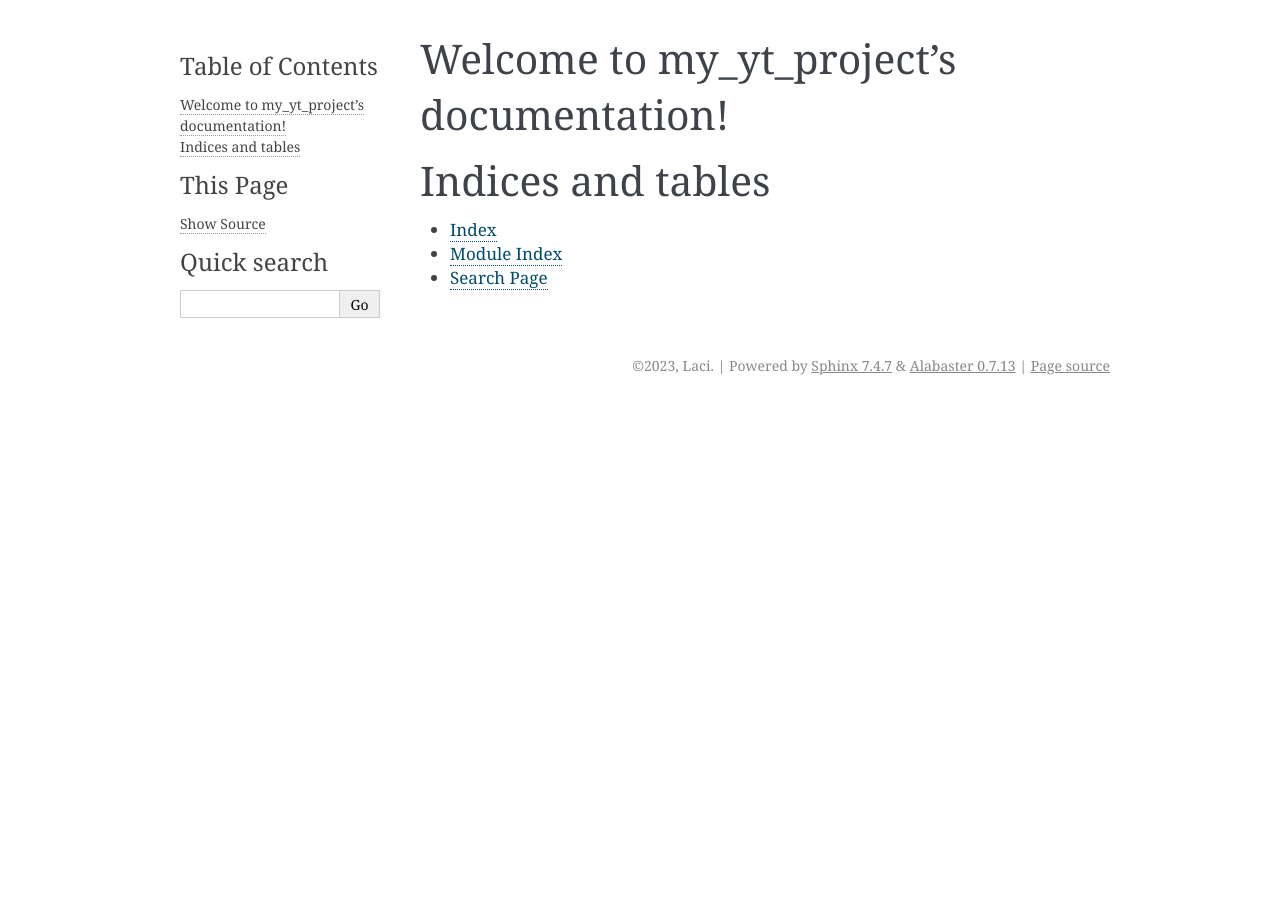
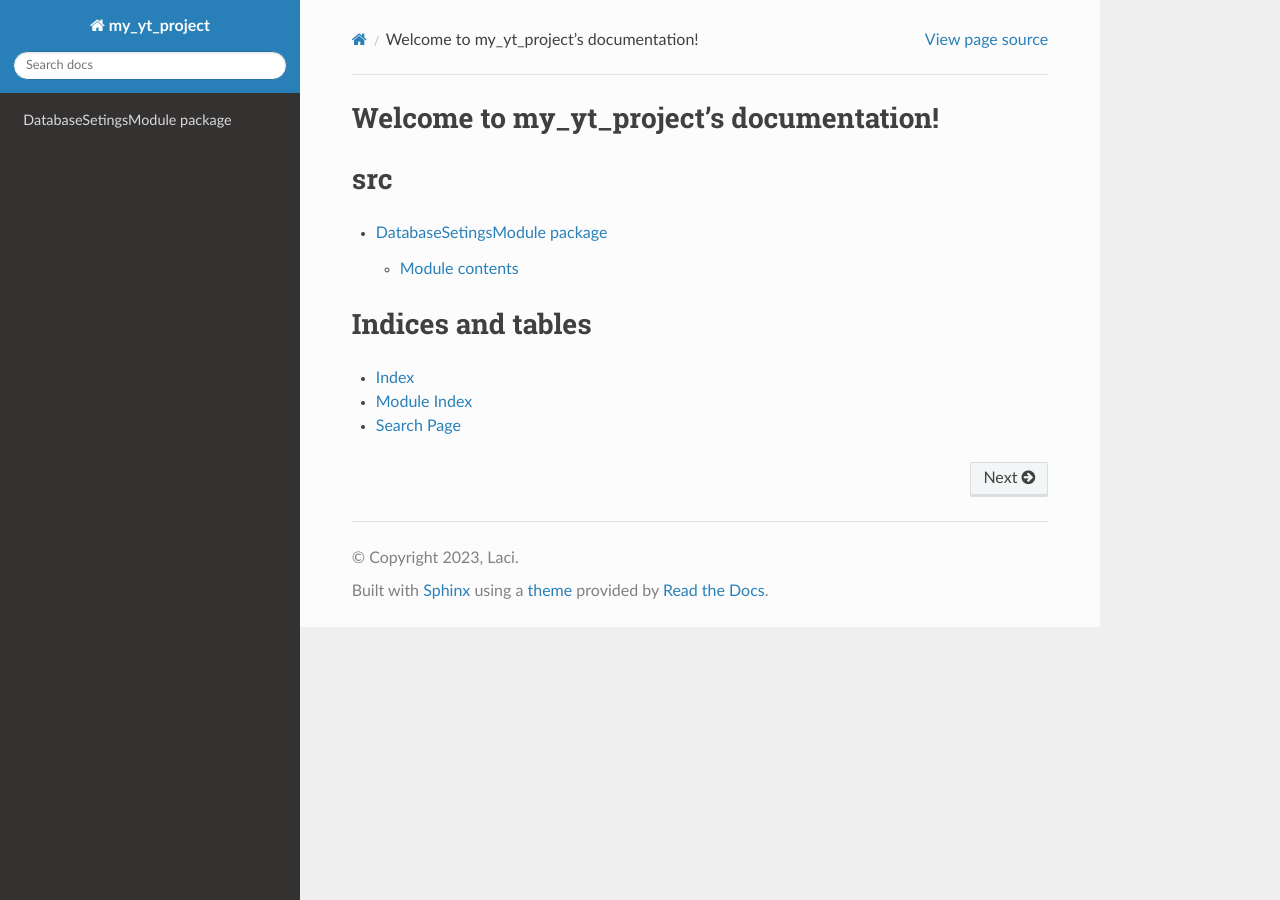
Before and after one commit to JanosLaci/youtube_sphinx, a Sphinx documentation site: the page built from DatabasePackage/docs/index.rst, in a window 1280 px wide. Built offline with Sphinx 7.4.7 and the Read the Docs theme 2.0.0, drawn with Linux system fonts in a browser that asks for light colours; some of the changed lines change nothing that is shown.

Commit message:
pip install sphinx_rtd_theme

```diff
--- a/DatabasePackage/docs/conf.py
+++ b/DatabasePackage/docs/conf.py
@@ -2,6 +2,12 @@
 #
 # For the full list of built-in configuration values, see the documentation:
 # https://www.sphinx-doc.org/en/master/usage/configuration.html
+
+import os
+import sys
+
+sys.path.insert(0, os.path.abspath(".."))
+import src.DatabaseSetingsModule
 
 # -- Project information -----------------------------------------------------
 # https://www.sphinx-doc.org/en/master/usage/configuration.html#project-information
@@ -14,15 +20,18 @@ release = '100'
 # -- General configuration ---------------------------------------------------
 # https://www.sphinx-doc.org/en/master/usage/configuration.html#general-configuration
 
-extensions = []
+extensions = [
+    'sphinx.ext.autodoc',
+    'sphinx.ext.viewcode',
+    'sphinx.ext.napoleon'
+]
 
 templates_path = ['_templates']
 exclude_patterns = ['_build', 'Thumbs.db', '.DS_Store']
 
 
-
 # -- Options for HTML output -------------------------------------------------
 # https://www.sphinx-doc.org/en/master/usage/configuration.html#options-for-html-output
 
-html_theme = 'alabaster'
+html_theme = 'sphinx_rtd_theme'
 html_static_path = ['_static']
--- a/DatabasePackage/docs/index.rst
+++ b/DatabasePackage/docs/index.rst
@@ -6,9 +6,8 @@
 Welcome to my_yt_project's documentation!
 =========================================
 
-.. toctree::
-   :maxdepth: 2
-   :caption: Contents:
+.. include:: modules.rst
+
 
 
 
```
